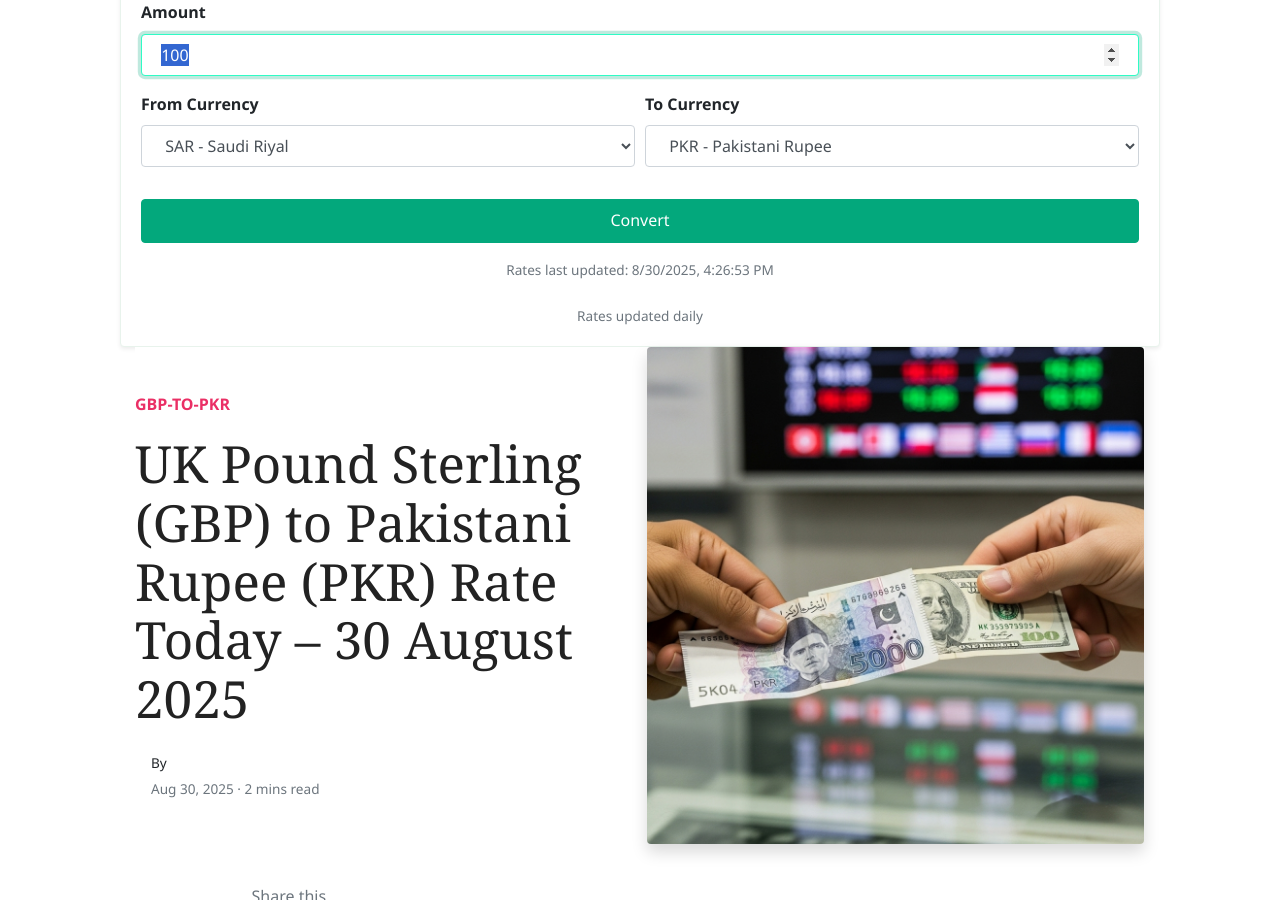
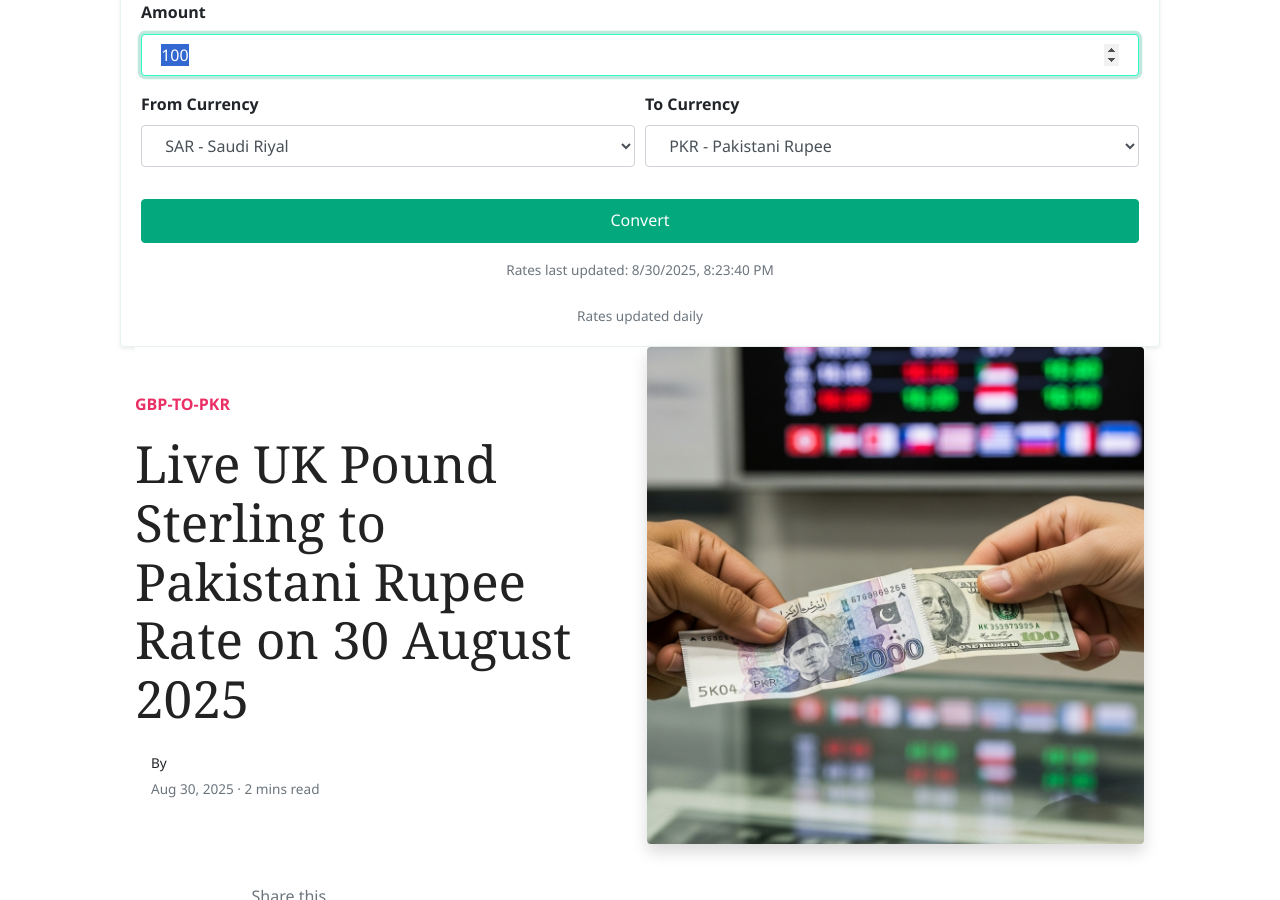
Before and after one commit to mlcom/mlcom.github.io, a Jekyll site: the page built from _posts/2025-08-30-today-uk-pound-sterling-to-pkr-exchange-rate-august-2025-prices-updated-gbp-to-pkr.md, in a window 1280 px wide and 900 px high, scrolled down 242 px. Built offline with Jekyll 4.4.1, drawn with Linux system fonts in a browser that asks for light colours; nearby versions of some CDN libraries; comment, search, counter and statistics services are not loaded.

Commit message:
Automated: Update currency rates and generate daily posts

```diff
--- a/_data/rates.yml
+++ b/_data/rates.yml
@@ -1,4 +1,4 @@
-last_updated_utc: '2025-08-30T16:26:53.527105+00:00'
+last_updated_utc: '2025-08-30T20:23:40.938254+00:00'
 rates:
   AED: 3.6725
   AFN: 68.4313
--- a/_posts/2025-08-30-today-uk-pound-sterling-to-pkr-exchange-rate-august-2025-prices-updated-gbp-to-pkr.md
+++ b/_posts/2025-08-30-today-uk-pound-sterling-to-pkr-exchange-rate-august-2025-prices-updated-gbp-to-pkr.md
@@ -1,6 +1,6 @@
 ---
 layout: post
-title:  'UK Pound Sterling (GBP) to Pakistani Rupee (PKR) Rate Today – 30 August 2025'
+title:  'Live UK Pound Sterling to Pakistani Rupee Rate on 30 August 2025'
 author: john
 categories: [ gbp-to-pkr ]
 image: assets/images/usd-to-pkr-rate-today.jpg
```
